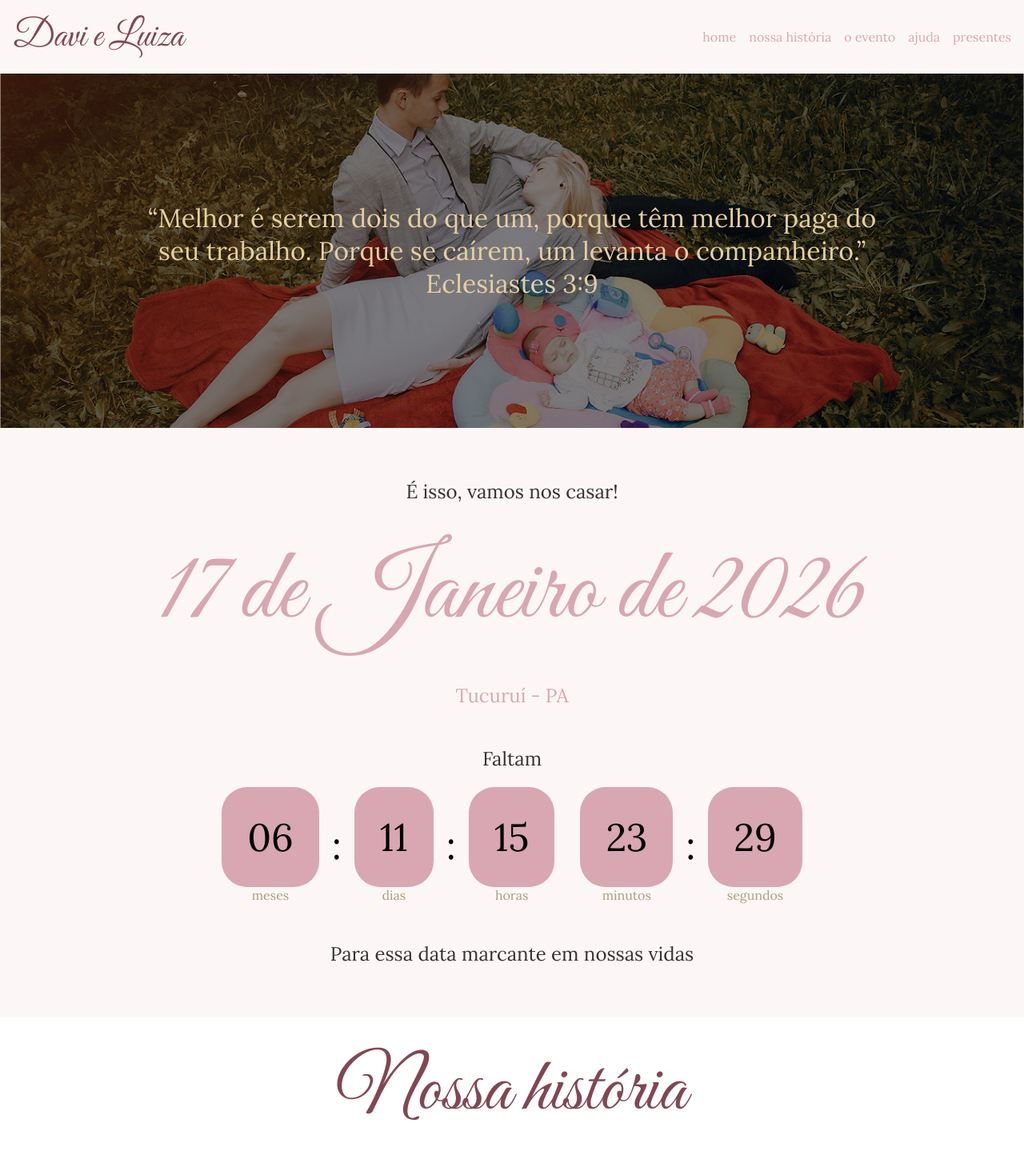
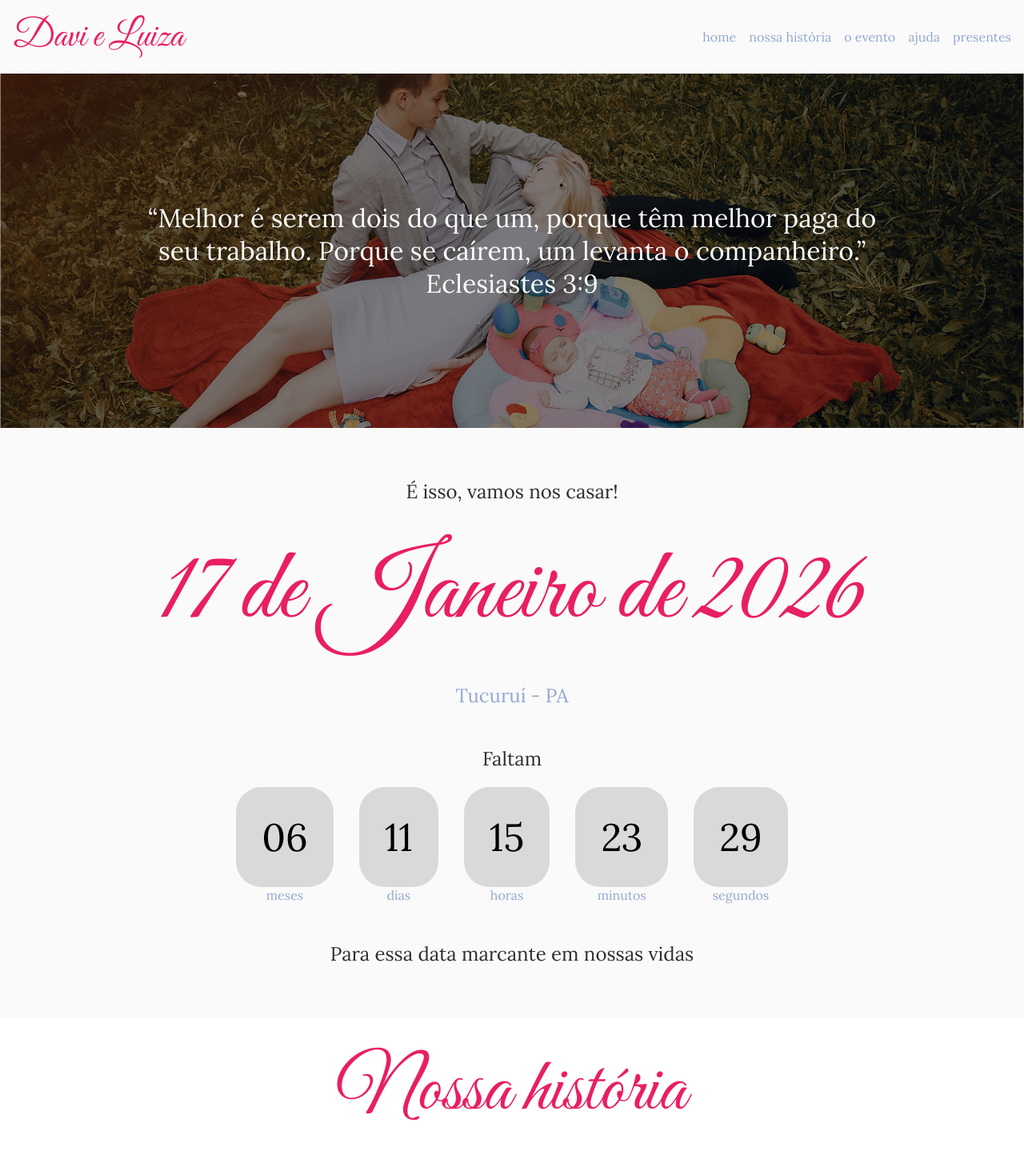
Before and after one commit to davieluiza/casamentodavieluiza, a React (Create React App) app: page / in a window 1280 px wide. Shown: the top 1459 px of the page at 80% size. Built offline with nearby package versions, Linux system fonts and the light colour scheme.

Commit message:
começando o carrossel

```diff
--- a/package.json
+++ b/package.json
@@ -12,6 +12,7 @@
     "react": "^19.1.0",
     "react-countdown": "^2.3.6",
     "react-dom": "^19.1.0",
+    "react-multi-carousel": "^2.8.6",
     "react-scripts": "5.0.1",
     "web-vitals": "^2.1.4"
   },
--- a/src/Components/Card/styles.css
+++ b/src/Components/Card/styles.css
@@ -7,7 +7,7 @@
 .card {
     padding: 2rem;
     margin: 0 1rem;
-    background-color: #D8A7B1;
+    background-color: #D9D9D9;
     border-radius: 2rem;
 }
 
@@ -18,7 +18,8 @@
 
 .captionSmall {
     font-family: "Lora", sans-serif;
-    color: #A6A07A;
+    color: #92A8D1
+;
 }
 
 @media (max-width: 600px) {
@@ -27,11 +28,12 @@
         margin: 0 0.25rem;
         border-radius: 1rem;
     }
-    .card-text{
+
+    .card-text {
         font-size: 1rem;
     }
 
-    .captionSmall{
+    .captionSmall {
         font-size: 0.6rem;
     }
 }
--- a/src/Components/Text/styles.css
+++ b/src/Components/Text/styles.css
@@ -1,6 +1,6 @@
 .text {
     font-family: "Lora", sans-serif;
-    color: #333333;
+    color: #2e2e2e;
     font-size: 1.5rem;
     text-align: justify;
 }
--- a/src/Sections/Header/styles.css
+++ b/src/Sections/Header/styles.css
@@ -9,7 +9,7 @@ h1 {
     display: flex;
     flex-direction: row;
     justify-content: space-between;
-    color: #814753;
+    color: #E91E63;
     align-items: center;
 }
 
@@ -19,7 +19,7 @@ ul {
 
 a {
     text-decoration: none;
-    color: #D8A7B1;
+    color: #92A8D1;
 }
 
 a:not(:last-child) {
@@ -27,7 +27,7 @@ a:not(:last-child) {
 }
 
 a:hover {
-    color: #A6A07A;
+    color: #6A82B0;
 }
 
 @media (max-width: 600px) {
--- a/src/Sections/History/styles.css
+++ b/src/Sections/History/styles.css
@@ -9,7 +9,7 @@
 
 .title{
     font-size: 6rem;
-    color: #814753;
+    color: #E91E63;
     margin-bottom: 2rem;
 }
 
@@ -17,7 +17,7 @@
     font-family: "Lora", sans-serif;
     font-size: 1.5rem;
     text-align: center;
-    color: #A6A07A;
+    color: #92A8D1;
     margin-bottom: 1rem;
 }
 
--- a/src/Sections/ImageSection/styles.css
+++ b/src/Sections/ImageSection/styles.css
@@ -17,7 +17,8 @@
     z-index: 2;
     font-family: "Lora", sans-serif;
     font-size: 2rem;
-    color: #E4CFA0;
+    color: #FAFAFA
+;
     text-align: center;
 }
 
--- a/src/Sections/WeddingDate/index.js
+++ b/src/Sections/WeddingDate/index.js
@@ -20,12 +20,12 @@ export default function WeddingDate() {
           ) : (
             <Card text={Math.trunc(months)} legend={"meses"} />
           )}
-          <p className="card-text">:</p>
-          {days === 0 ? "" : <Card text={remainingDays} legend={"dias"} />}
-          <p className="card-text">:</p>
+          {/* <p className="card-text">:</p> */}
+          {remainingDays === 0 ? "" : <Card text={remainingDays} legend={"dias"} />}
+          {/* <p className="card-text">:</p> */}
           {hours === 0 ? "" : <Card text={hours} legend={"horas"} />}
           {minutes === 0 ? "" : <Card text={minutes} legend={"minutos"} />}
-          <p className="card-text">:</p>
+          {/* <p className="card-text">:</p> */}
           <Card text={seconds} legend={"segundos"} />
         </div>
       );
@@ -36,7 +36,7 @@ export default function WeddingDate() {
     <div className="weddingDate">
       <Text>É isso, vamos nos casar!</Text>
       <h1 className="date">17 de Janeiro de 2026</h1>
-      <Text color="#D8A7B1">Tucuruí - PA</Text>
+      <Text color="#92A8D1">Tucuruí - PA</Text>
       <div className="countdown-area">
         <Text>Faltam</Text>
         <Countdown date={date} renderer={renderer} />
--- a/src/Sections/WeddingDate/styles.css
+++ b/src/Sections/WeddingDate/styles.css
@@ -9,7 +9,8 @@
 
 .date {
     margin-top: 2rem;
-    color: #D8A7B1;
+    color:#E91E63
+;
     font-size: 8rem;
     margin-bottom: 2rem;
 }
--- a/src/index.css
+++ b/src/index.css
@@ -7,5 +7,5 @@
 html, body {
   margin: 0;
   padding: 0;
-  background-color: #FDF6F6;
+  background-color: #FAFAFA;
 }
```
Also changed, not shown: 1 other file (tests, documents, lock files or other folders).
